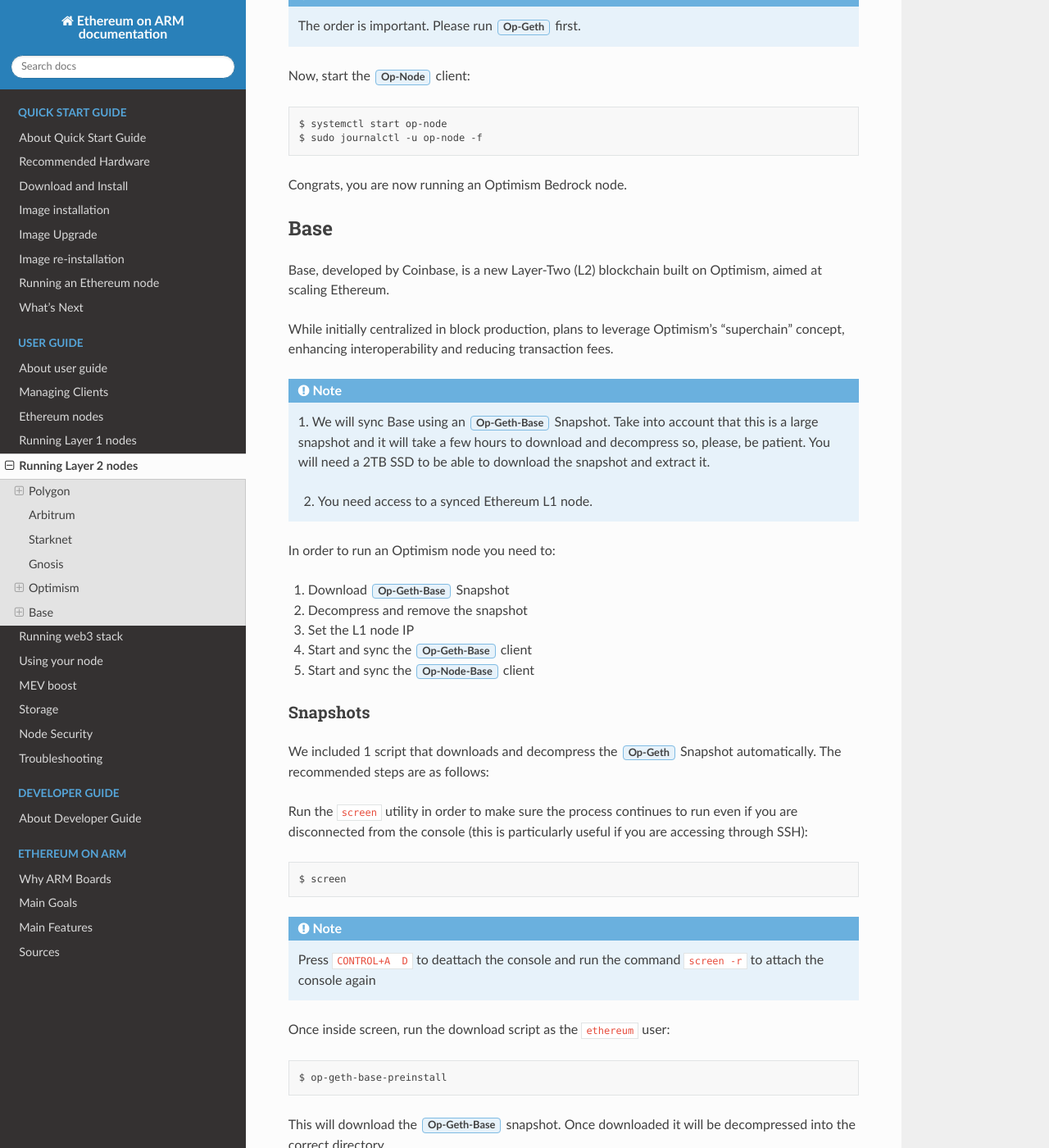
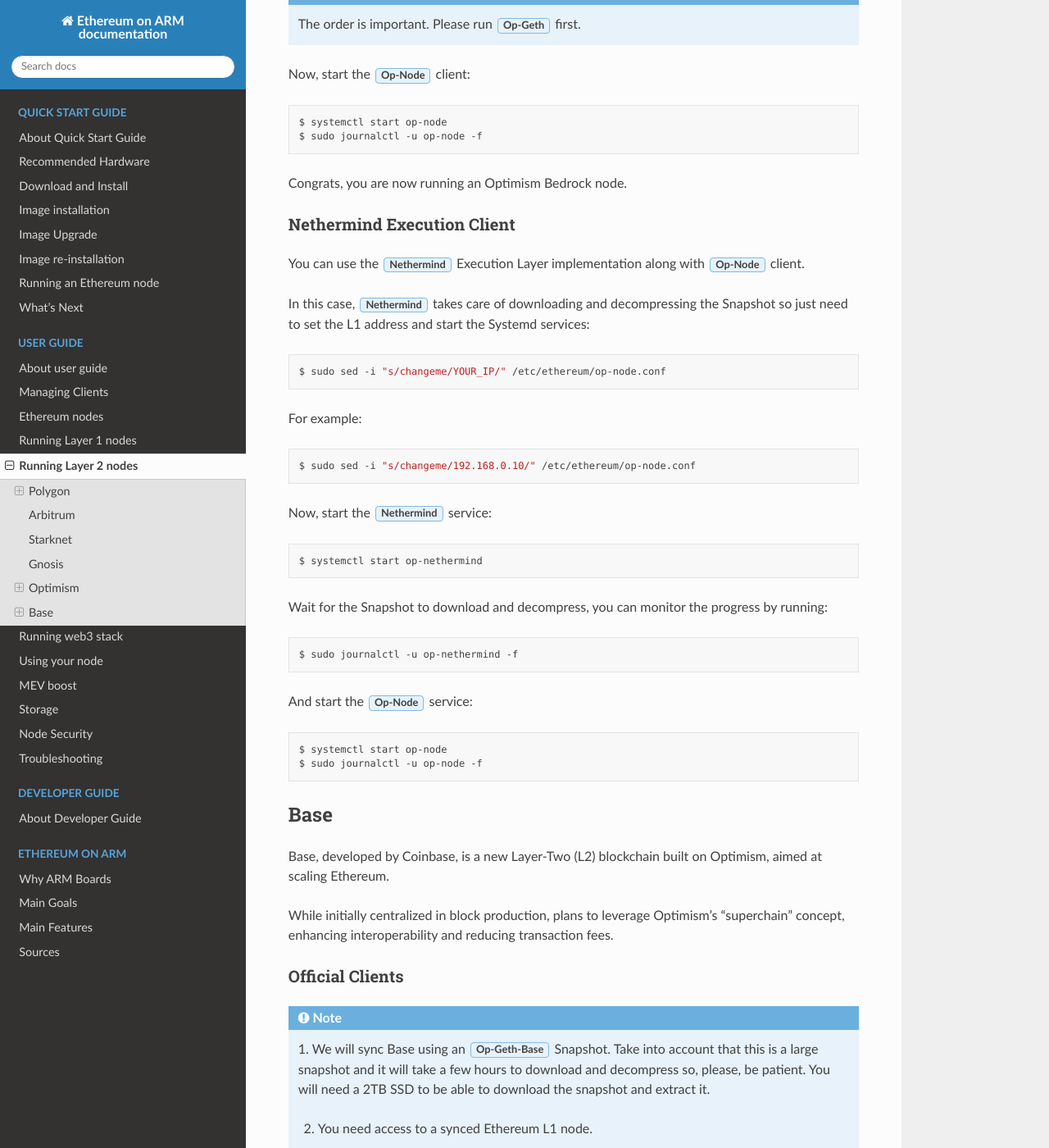
Before and after one commit to EOA-Blockchain-Labs/ethereumonarm, a Sphinx documentation site: the page built from docs/user-guide/running-l2-clients.rst, in a window 1280 px wide and 1400 px high, scrolled down 5993 px. Shown: the whole window at 82% size. Built offline with Sphinx 7.4.7 and the Read the Docs theme 2.0.0, drawn with Linux system fonts in a browser that asks for light colours; some of the changed text lies outside the part shown.

Commit message:
Added support for Nethermind implementation of Optimism and Base

```diff
--- a/docs/user-guide/running-l2-clients.rst
+++ b/docs/user-guide/running-l2-clients.rst
@@ -205,6 +205,9 @@
 Optimism aims to address Ethereum's high gas costs and slow transaction speeds by moving most transactions off
 the Ethereum mainnet while still maintaining a high level of security.
 
+Official Clients
+~~~~~~~~~~~~~~~~
+
 .. note::
 
   1. We will sync Optimism using an :guilabel:`Op-Geth` Snapshot. Take into account that this is a large snapshot and
@@ -222,8 +225,7 @@
 5. Start and sync the :guilabel:`Op-Node` client
 6. (Optional) Start the :guilabel:`L2Geth` client (not available yet)
 
-Snapshots
-~~~~~~~~~
+**SNAPSHOTS**
 
 We included 1 script that download and decompress the :guilabel:`Op-Geth` Snapshot automatically. The recommended steps are as follows:
 
@@ -245,9 +247,6 @@
 
 This will download the :guilabel:`Op-Geth` snapshot. Once downloaded it will be decompressed into the
 correct directory.
-
-Clients
-~~~~~~~
 
 Set the synced IP L1 ethereum node:
 
@@ -280,6 +279,44 @@
 
 Congrats, you are now running an Optimism Bedrock node.
 
+Nethermind Execution Client
+~~~~~~~~~~~~~~~~~~~~~~~~~~~
+
+You can use the :guilabel:`Nethermind` Execution Layer implementation along with :guilabel:`Op-Node` client.
+
+In this case, :guilabel:`Nethermind` takes care of downloading and decompressing the Snapshot so just need
+to set the L1 address and start the Systemd services:
+
+.. prompt:: bash $
+
+  sudo sed -i "s/changeme/YOUR_IP/" /etc/ethereum/op-node.conf
+
+For example:
+
+.. prompt:: bash $
+
+  sudo sed -i "s/changeme/192.168.0.10/" /etc/ethereum/op-node.conf
+
+Now, start the :guilabel:`Nethermind` service:
+
+.. prompt:: bash $
+
+  systemctl start op-nethermind
+
+Wait for the Snapshot to download and decompress, you can monitor the progress by running:
+
+.. prompt:: bash $
+
+  sudo journalctl -u op-nethermind -f
+
+And start the :guilabel:`Op-Node` service:
+
+.. prompt:: bash $
+
+  systemctl start op-node
+  sudo journalctl -u op-node -f
+
+
 Base
 ----
 
@@ -287,6 +324,9 @@
 
 While initially centralized in block production, plans to leverage Optimism's "superchain" concept,
 enhancing interoperability and reducing transaction fees.
+
+Official Clients
+~~~~~~~~~~~~~~~~
 
 .. note::
 
@@ -304,8 +344,7 @@
 4. Start and sync the :guilabel:`Op-Geth-Base` client
 5. Start and sync the :guilabel:`Op-Node-Base` client
 
-Snapshots
-~~~~~~~~~
+**SNAPSHOTS**
 
 We included 1 script that downloads and decompress the :guilabel:`Op-Geth` Snapshot automatically. The recommended steps are as follows:
 
@@ -327,9 +366,6 @@
 
 This will download the :guilabel:`Op-Geth-Base` snapshot. Once downloaded it will be decompressed into the
 correct directory.
-
-Clients
-~~~~~~~
 
 Set the synced IP L1 ethereum node:
 
@@ -361,3 +397,40 @@
   sudo journalctl -u op-node-base -f
 
 Congrats, you are now running a Base node.
+
+Nethermind Execution Client
+~~~~~~~~~~~~~~~~~~~~~~~~~~~
+
+You can use the :guilabel:`Nethermind` Execution Layer implementation along with :guilabel:`Op-Node` client.
+
+In this case, :guilabel:`Nethermind` takes care of downloading and decompressing the Base Snapshot so just need
+to set the L1 address and start the Systemd services:
+
+.. prompt:: bash $
+
+  sudo sed -i "s/changeme/YOUR_IP/" /etc/ethereum/op-node-base.conf
+
+For example:
+
+.. prompt:: bash $
+
+  sudo sed -i "s/changeme/192.168.0.10/" /etc/ethereum/op-node-base.conf
+
+Now, start the :guilabel:`Nethermind` Base service:
+
+.. prompt:: bash $
+
+  systemctl start base-nethermind
+
+Wait for the Snapshot to download and decompress, you can monitor the progress by running:
+
+.. prompt:: bash $
+
+  sudo journalctl -u base-nethermind -f
+
+And start the :guilabel:`Op-Node` service:
+
+.. prompt:: bash $
+
+  systemctl start op-node-base
+  sudo journalctl -u op-node-base -f
```
Also changed, not shown: 5 other files.
